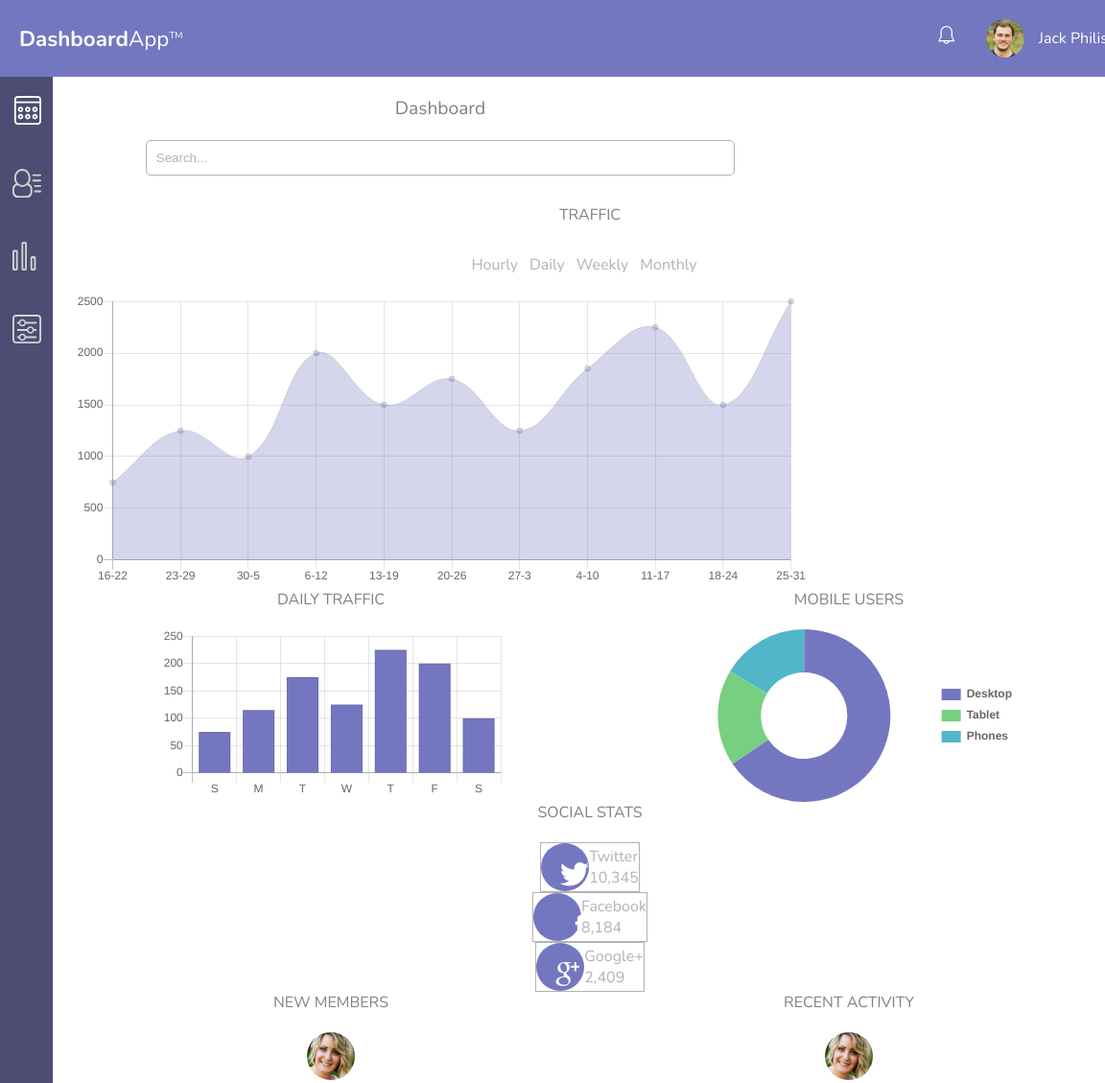
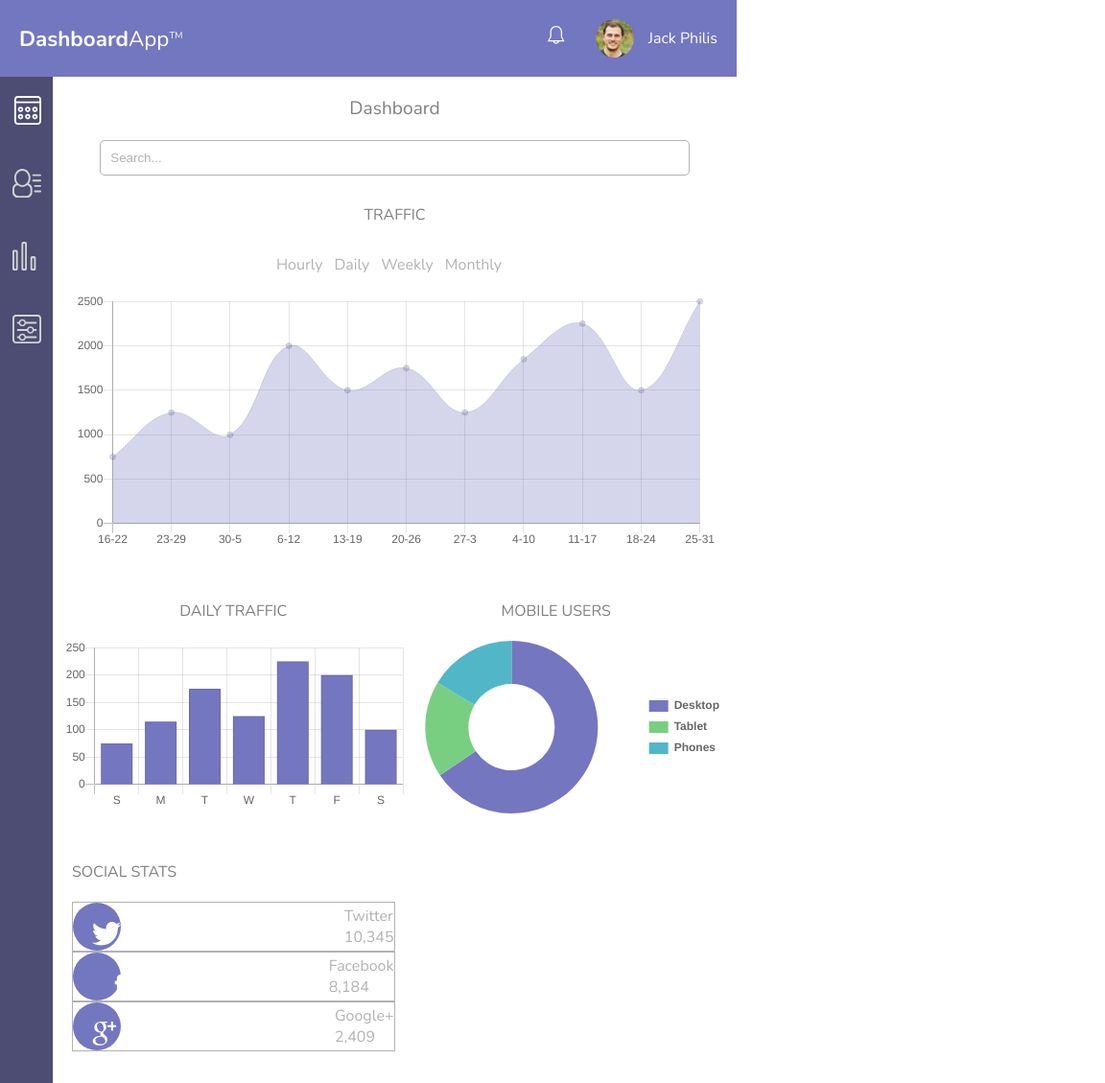
Before and after one commit to brigittavarga/techdegree-project-7, a website: page index.html in a window 768 px wide. Shown: the top 1129 px of the page at 96% size, 1152 px wide, since content can reach past the window. Drawn offline with nearby package versions, Linux system fonts and the light colour scheme.

Commit message:
responsive css

```diff
--- a/scss/style.scss
+++ b/scss/style.scss
@@ -63,6 +63,7 @@ nav {
   text-align: center;
   a {
     margin-left: 40px;
+    text-decoration: none;
     img {
       margin-top: 20px;
       margin-bottom: 20px;
@@ -158,12 +159,10 @@ label {
   color: #333;
 }
 
-/*
 .widget-container,
 .widget-container-half {
-  width: 95vh;
+  width: 95%;
 }
-*/
 
 .widget-container input,
 .widget-container textarea {
@@ -225,10 +224,17 @@ label {
   margin: 0;
 }
 
+.social-stats {
+  flex-direction: row;
+}
+
+section {
+  margin-bottom: 50px;
+}
+
 .traffic-header,
 .daily,
 .mobile-users,
-.social-stats,
 .new-members,
 .recent-activity,
 .message {
@@ -236,6 +242,7 @@ label {
   flex-direction: column;
   align-items: center;
   grid-column: 1 / span 2;
+
   h3 {
     font-weight: 400;
   }
@@ -393,6 +400,25 @@ MEDIA QUERIES
   }
 }
 
+// Large tablet / small desktop
+@media screen and (min-width: 768px) and (max-width: 930px) {
+  .dashboard-header,
+  .alert,
+  .traffic,
+  .social {
+    max-width: calc(100vw - 95px);
+  }
+
+  .daily,
+  .mobile-users,
+  .new-members,
+  .recent-activity,
+  .message,
+  .settings {
+    max-width: calc(50vw - 47.5px);
+  }
+}
+
 // Desktop
 @media screen and (min-width: 1024px) {
   main .dashboard-header {
@@ -402,4 +428,8 @@ MEDIA QUERIES
       width: 60vh;
     }
   }
+  .traffic-header {
+    flex-direction: row;
+    justify-content: space-between;
+  }
 }
```
Also changed, not shown: css/style.css, 1 other file.
